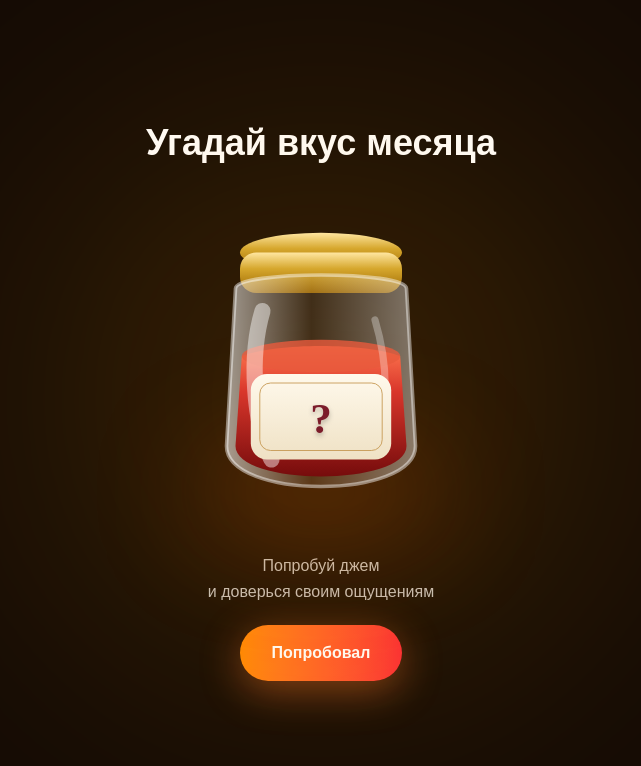
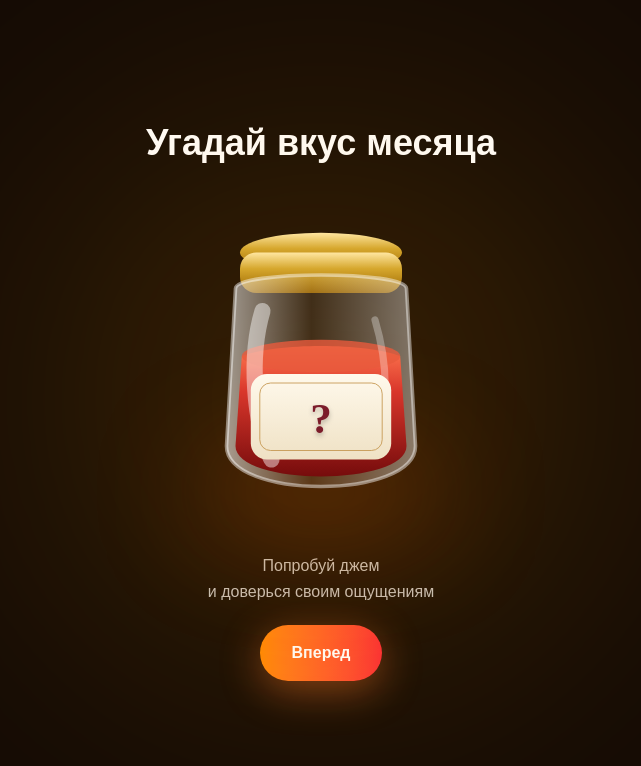
Before and after one commit to fedariay57-dot/jam-game, a Next.js app: page / in a window 1280 px wide. Shown: the top 766 px of the page, without its empty margins (319-960 px from the left). Built offline with nearby package versions, Linux system fonts and the light colour scheme.

Commit message:
Update Hero.tsx

```diff
--- a/components/Hero.tsx
+++ b/components/Hero.tsx
@@ -75,7 +75,7 @@ export default function Hero() {
     shadow-[0_10px_40px_rgba(255,120,40,0.45)]
   "
 >
-  Попробовал
+  Вперед
 </Link>
 
 
```
